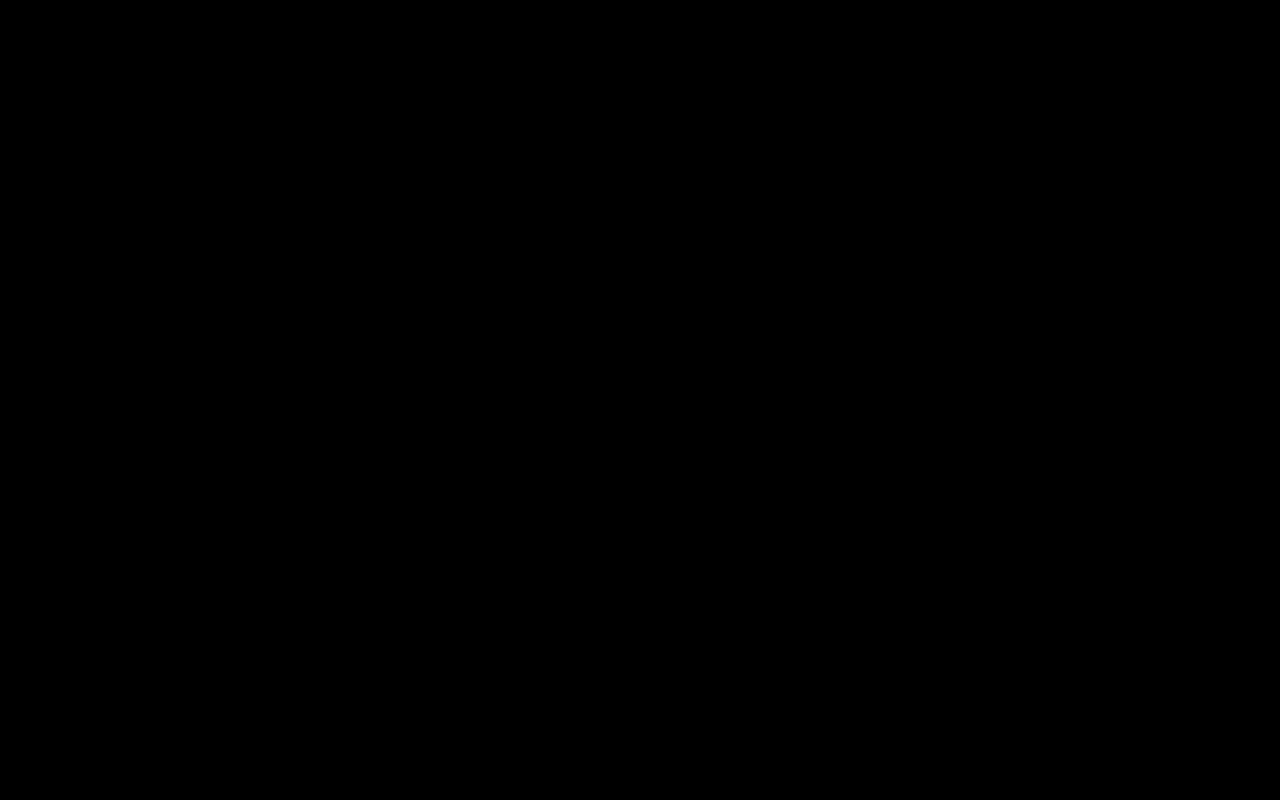
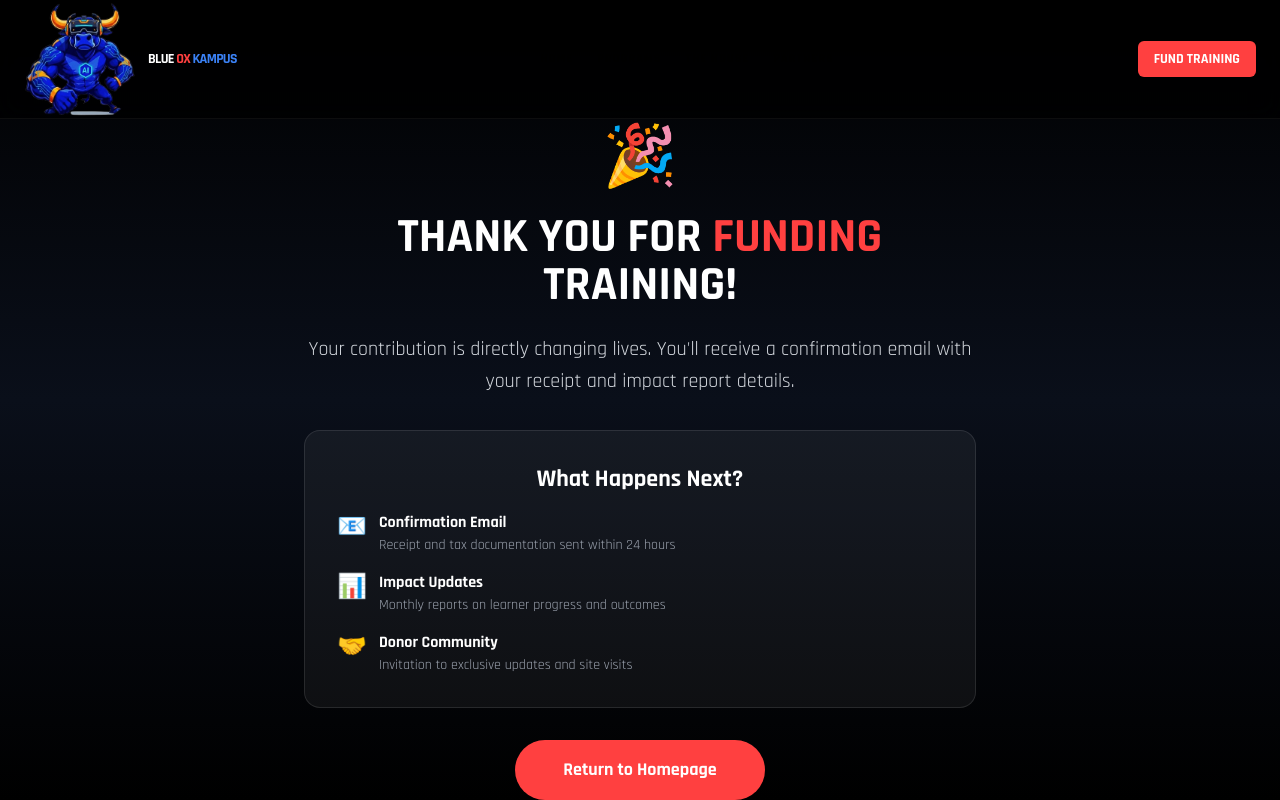
Before and after one commit to Odd-Shoes-Dev/blueox-kampus, a Next.js app: page /thank-you in a window 1280 px wide. Before the commit this address had no page. Built offline with nearby package versions, Linux system fonts and the light colour scheme.

Commit message:
Integrate Whop payment processing with webhook and email notifications

```diff
--- /dev/null
+++ b/app/api/whop-webhook/route.ts
@@ -0,0 +1,97 @@
+import { NextResponse } from 'next/server';
+import { headers } from 'next/headers';
+import { Resend } from 'resend';
+
+const resend = new Resend(process.env.RESEND_API_KEY);
+
+export async function POST(req: Request) {
+  try {
+    const body = await req.text();
+    const signature = headers().get('whop-signature');
+
+    // In production, you should verify the webhook signature
+    // const isValid = verifyWhopSignature(body, signature, process.env.WHOP_WEBHOOK_SECRET);
+    // if (!isValid) {
+    //   return NextResponse.json({ error: 'Invalid signature' }, { status: 401 });
+    // }
+
+    const payload = JSON.parse(body);
+
+    // Handle different event types
+    switch (payload.event) {
+      case 'payment.succeeded':
+        console.log('Payment successful:', payload.data);
+
+        // Extract payment details
+        const amount = payload.data.amount || 0;
+        const productName = payload.data.product_name || 'Training Funding';
+        const customerEmail = payload.data.customer_email || 'No email provided';
+        const transactionId = payload.data.id || 'N/A';
+        const createdAt = payload.data.created_at ? new Date(payload.data.created_at).toLocaleString() : new Date().toLocaleString();
+
+        // Send email notification to Blue Ox team
+        await resend.emails.send({
+          from: 'Blue Ox Kampus <noreply@blueoxkampus.com>',
+          to: 'blueoxrecruit@gmail.com',
+          subject: `🎉 New Funding: $${amount} - ${productName}`,
+          html: `
+            <div style="font-family: Arial, sans-serif; max-width: 600px; margin: 0 auto;">
+              <h2 style="color: #ff4040;">New Funding Received!</h2>
+              <div style="background: #f5f5f5; padding: 20px; border-radius: 8px; margin: 20px 0;">
+                <p><strong>Amount:</strong> $${amount}</p>
+                <p><strong>Product:</strong> ${productName}</p>
+                <p><strong>Donor Email:</strong> ${customerEmail}</p>
+                <p><strong>Transaction ID:</strong> ${transactionId}</p>
+                <p><strong>Date:</strong> ${createdAt}</p>
+              </div>
+              <p style="color: #666;">Log in to your Whop dashboard for full transaction details.</p>
+            </div>
+          `
+        });
+
+        console.log('Email notification sent to blueoxrecruit@gmail.com');
+        break;
+
+      case 'payment.failed':
+        console.log('Payment failed:', payload.data);
+
+        // Optionally send a notification about failed payment
+        await resend.emails.send({
+          from: 'Blue Ox Kampus <noreply@blueoxkampus.com>',
+          to: 'blueoxrecruit@gmail.com',
+          subject: '⚠️ Payment Failed',
+          html: `
+            <div style="font-family: Arial, sans-serif; max-width: 600px; margin: 0 auto;">
+              <h2 style="color: #ff4040;">Payment Failed</h2>
+              <p>A payment attempt failed. Check your Whop dashboard for details.</p>
+              <p><strong>Time:</strong> ${new Date().toLocaleString()}</p>
+            </div>
+          `
+        });
+        break;
+
+      case 'payment.refunded':
+        console.log('Payment refunded:', payload.data);
+
+        // Send refund notification
+        await resend.emails.send({
+          from: 'Blue Ox Kampus <noreply@blueoxkampus.com>',
+          to: 'blueoxrecruit@gmail.com',
+          subject: '🔄 Payment Refunded',
+          html: `
+            <div style="font-family: Arial, sans-serif; max-width: 600px; margin: 0 auto;">
+              <h2>Payment Refunded</h2>
+              <p>A payment has been refunded. Check your Whop dashboard for details.</p>
+              <p><strong>Time:</strong> ${new Date().toLocaleString()}</p>
+            </div>
+          `
+        });
+        break;
+    }
+
+    return NextResponse.json({ received: true });
+  } catch (error) {
+    console.error('Webhook error:', error);
+    return NextResponse.json({ error: 'Webhook processing failed' }, { status: 400 });
+  }
+}
--- a/app/fund/page.tsx
+++ b/app/fund/page.tsx
@@ -79,12 +79,34 @@ export default function FundPage() {
     }
   };
 
-  const handleFund = (price: number) => {
+  const handleFund = (optionId: string, price: number) => {
     setSelectedAmount(price);
-    // Whop payment integration would go here
-    // For now, we'll redirect to a Whop checkout
-    const whopCheckoutUrl = `https://whop.com/checkout?product=blue-ox-training&amount=${price}`;
-    window.open(whopCheckoutUrl, '_blank');
+
+    // Map option IDs to Whop product IDs from environment variables
+    const productMap: Record<string, string | undefined> = {
+      'laptop': process.env.NEXT_PUBLIC_WHOP_LAPTOP_ID,
+      'one-person': process.env.NEXT_PUBLIC_WHOP_ONE_PERSON_ID,
+      'cohort': process.env.NEXT_PUBLIC_WHOP_COHORT_ID,
+      'vr-headset': process.env.NEXT_PUBLIC_WHOP_HEADSET_ID,
+      'custom': process.env.NEXT_PUBLIC_WHOP_CUSTOM_ID,
+    };
+
+    const productId = productMap[optionId];
+
+    if (!productId) {
+      console.error('Invalid product ID for:', optionId);
+      alert('This payment option is not yet configured. Please contact us directly.');
+      return;
+    }
+
+    // Build Whop checkout URL
+    const checkoutUrl = new URL('https://whop.com/checkout');
+    checkoutUrl.searchParams.append('product', productId);
+    checkoutUrl.searchParams.append('success_url', `${process.env.NEXT_PUBLIC_SITE_URL}/thank-you`);
+    checkoutUrl.searchParams.append('cancel_url', `${process.env.NEXT_PUBLIC_SITE_URL}/fund`);
+
+    // Redirect to Whop checkout
+    window.location.href = checkoutUrl.toString();
   };
 
   return (
@@ -123,7 +145,7 @@ export default function FundPage() {
                   onChange={(e) => setSelectedAmount(Number(e.target.value))}
                 />
                 <button
-                  onClick={() => selectedAmount && handleFund(selectedAmount)}
+                  onClick={() => selectedAmount && handleFund('custom', selectedAmount)}
                   disabled={!selectedAmount || selectedAmount < 1}
                   className="bg-[#ff4040] hover:bg-[#ff2020] disabled:bg-gray-600 disabled:cursor-not-allowed text-white px-12 py-4 rounded-xl font-bold text-lg transition-all hover:scale-105 w-full sm:w-auto"
                 >
@@ -176,7 +198,7 @@ export default function FundPage() {
                   </div>
 
                   <button
-                    onClick={() => handleFund(option.price)}
+                    onClick={() => handleFund(option.id, option.price)}
                     className={`w-full py-4 rounded-xl font-bold text-lg transition-all ${
                       option.featured
                         ? 'bg-[#ff4040] hover:bg-[#ff2020] text-white shadow-xl'
--- /dev/null
+++ b/app/thank-you/page.tsx
@@ -0,0 +1,69 @@
+'use client';
+
+import { useEffect } from 'react';
+import Header from '../../components/Header';
+import Footer from '../../components/Footer';
+import Link from 'next/link';
+
+export default function ThankYouPage() {
+  useEffect(() => {
+    // Track conversion for analytics
+    if (typeof window !== 'undefined' && (window as any).gtag) {
+      (window as any).gtag('event', 'purchase', {
+        transaction_id: new Date().getTime(),
+        value: 0, // Will be updated by webhook
+        currency: 'USD'
+      });
+    }
+  }, []);
+
+  return (
+    <>
+      <Header />
+      <section className="min-h-screen flex items-center justify-center bg-gradient-to-b from-black via-[#0a0f1a] to-black px-6 pt-32">
+        <div className="max-w-2xl mx-auto text-center">
+          <div className="text-6xl mb-6">🎉</div>
+          <h1 className="text-5xl font-black text-white mb-6 uppercase">
+            Thank You for <span className="text-[#ff4040]">Funding</span> Training!
+          </h1>
+          <p className="text-xl text-gray-300 mb-8 leading-relaxed">
+            Your contribution is directly changing lives. You'll receive a confirmation email with your receipt and impact report details.
+          </p>
+          <div className="bg-white/5 border border-white/10 rounded-2xl p-8 mb-8">
+            <h2 className="text-2xl font-bold text-white mb-4">What Happens Next?</h2>
+            <div className="space-y-4 text-left">
+              <div className="flex items-start gap-3">
+                <div className="text-2xl">📧</div>
+                <div>
+                  <div className="text-white font-bold">Confirmation Email</div>
+                  <div className="text-gray-400 text-sm">Receipt and tax documentation sent within 24 hours</div>
+                </div>
+              </div>
+              <div className="flex items-start gap-3">
+                <div className="text-2xl">📊</div>
+                <div>
+                  <div className="text-white font-bold">Impact Updates</div>
+                  <div className="text-gray-400 text-sm">Monthly reports on learner progress and outcomes</div>
+                </div>
+              </div>
+              <div className="flex items-start gap-3">
+                <div className="text-2xl">🤝</div>
+                <div>
+                  <div className="text-white font-bold">Donor Community</div>
+                  <div className="text-gray-400 text-sm">Invitation to exclusive updates and site visits</div>
+                </div>
+              </div>
+            </div>
+          </div>
+          <Link
+            href="/"
+            className="inline-block bg-[#ff4040] hover:bg-[#ff2020] text-white px-12 py-4 rounded-full font-bold text-lg transition-all hover:scale-105"
+          >
+            Return to Homepage
+          </Link>
+        </div>
+      </section>
+      <Footer />
+    </>
+  );
+}
```
